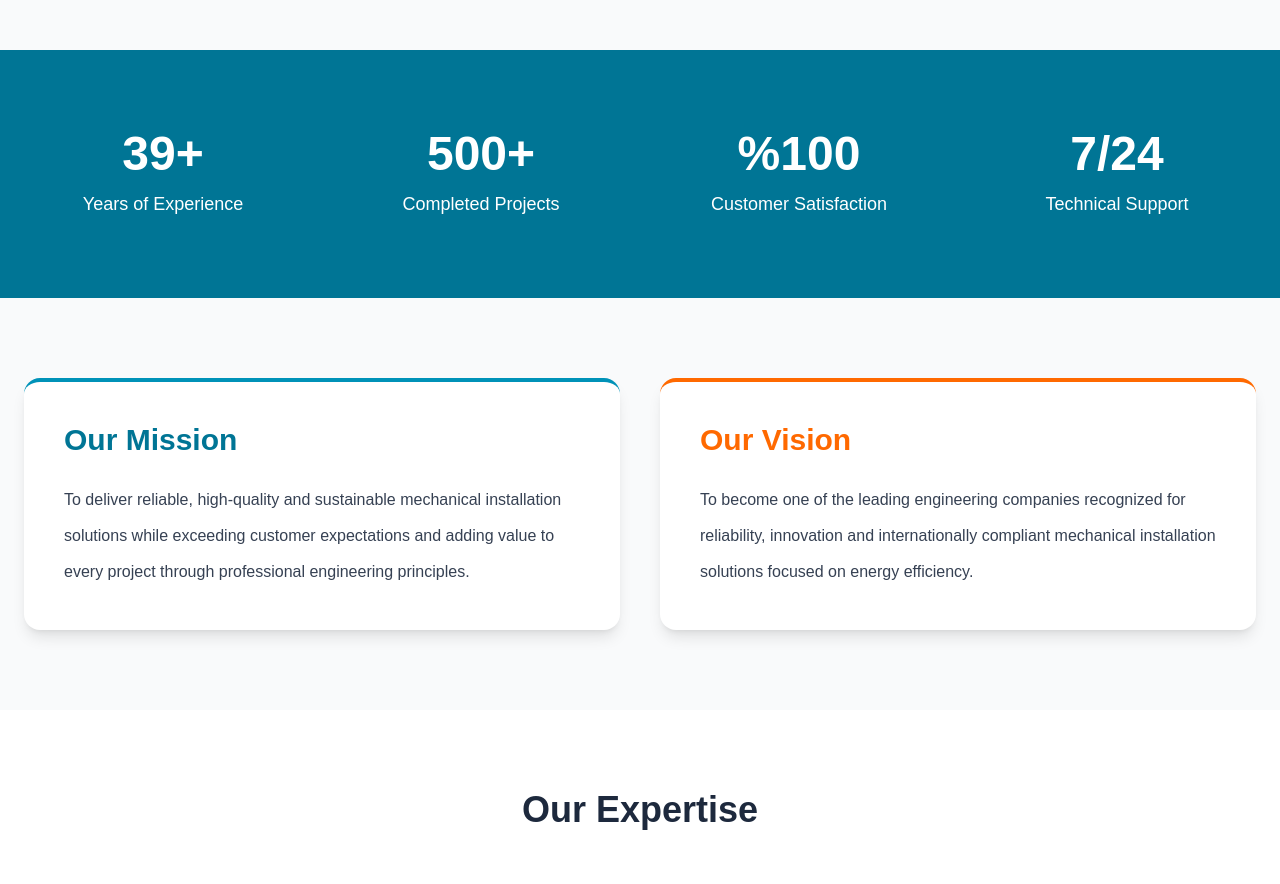
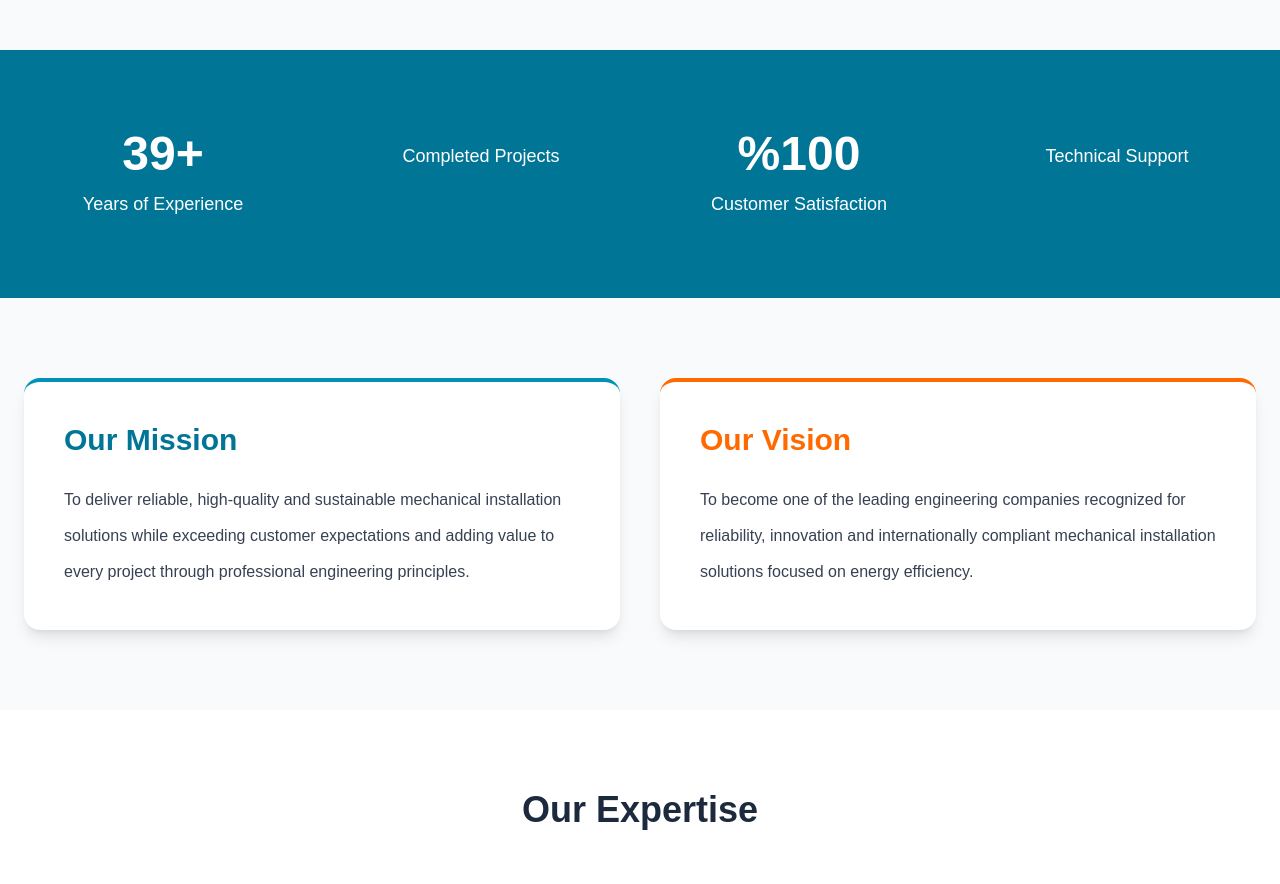
Before and after one commit to alattinkarademir-sudo/tach-mekanik, a Next.js app: page /en/hakkimizda in a window 1280 px wide. Shown: the part 1220-2104 px from the top of the page. Built offline with nearby package versions, Linux system fonts and the light colour scheme.

Commit message:
Hakkımızda bölümündeki proje ve 7/24 bilgileri kaldırıldı

```diff
--- a/app/[locale]/hakkimizda/page.tsx
+++ b/app/[locale]/hakkimizda/page.tsx
@@ -99,7 +99,7 @@ export default function Hakkimizda() {
           <div>
 
             <h3 className="text-5xl font-bold">
-              500+
+
             </h3>
 
             <p className="mt-3 text-lg">
@@ -122,9 +122,6 @@ export default function Hakkimizda() {
 
           <div>
 
-            <h3 className="text-5xl font-bold">
-              7/24
-            </h3>
 
             <p className="mt-3 text-lg">
               {t("stats.support")}
```
